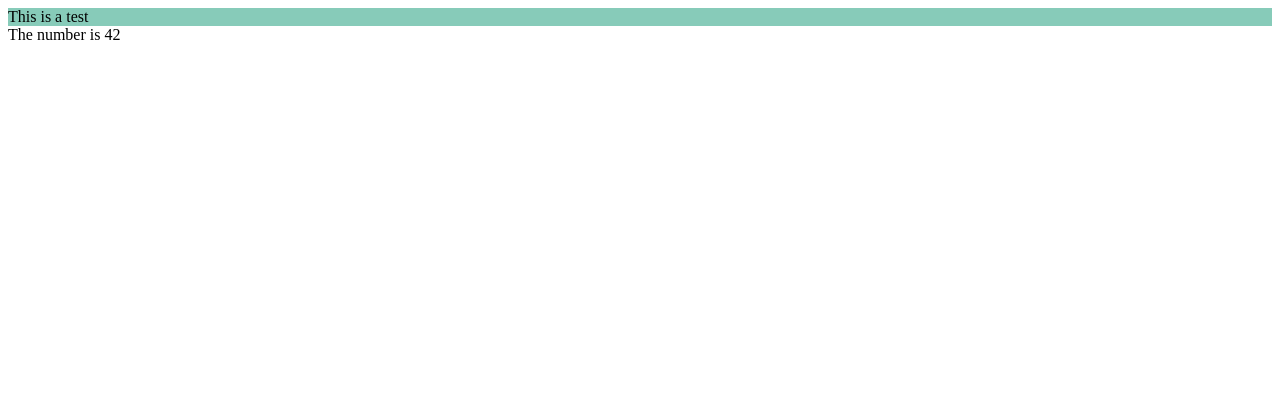
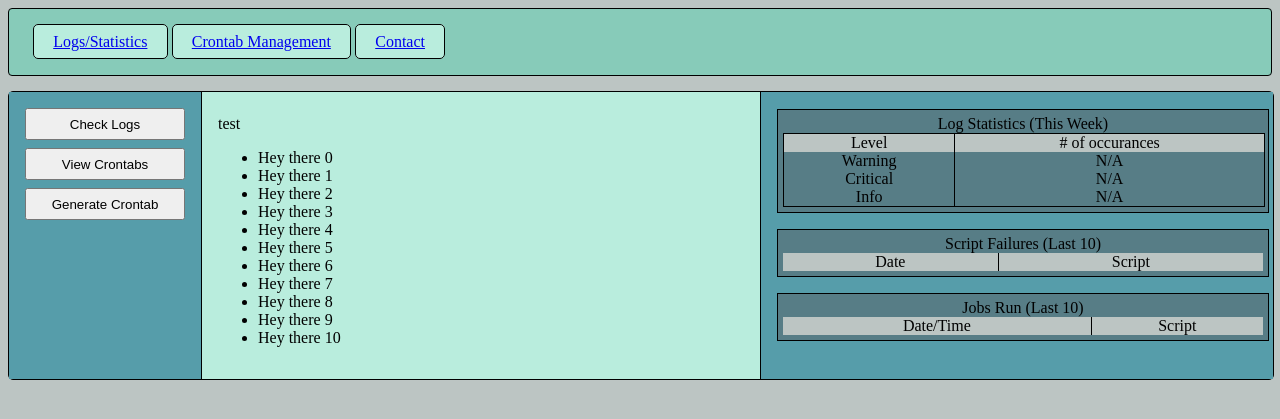
Before and after one commit to TristanAncelet/WebCron-Site, a PHP site: page / in a window 1280 px wide. Shown: the top 419 px of the page. Run offline with PHP 8.4, Linux system fonts and the light colour scheme.

Commit message:
finished beginnings of site

```diff
--- a/css/main.css
+++ b/css/main.css
@@ -1,3 +1,128 @@
 nav {
     background-color: #87CBB9;
+    border-radius: 4px;
+    border: 1px solid black;
+    padding: 1.5rem;
+    margin-bottom: 15px;
 }
+
+
+body {
+    background-color: #bcc5c3;
+}
+
+.nav-button {
+    background-color: #B9EDDD;
+    border-radius: 5px;
+    border: 1px solid black;
+    padding: 0.5rem 1.2rem;
+}
+
+.nav-button:hover {
+    background-color: aqua;
+}
+
+.rounded_border {
+    border-radius: 5px;
+}
+
+.bordered {
+    border: 1px solid black;
+}
+.bordered_left {
+    border-left: 1px solid black;
+}
+
+.bordered_right {
+    border-right: 1px solid black;
+}
+
+.content_area {
+    /*
+    display: flex;
+    flex-direction: row;
+    */
+    display: table;
+    width: 100%;
+}
+
+.menu_button {
+    width: 100%;
+    height: 2rem;
+    margin-bottom: 0.5rem;
+}
+
+.double_width_menu_bar {
+    display: flexbox;
+    background-color: #569DAA;
+    padding: 1rem;
+    width: 30rem;
+    margin-right: 1rem;
+}
+
+.wrapper {
+    width: 100%;
+    background-color: #577D86;
+    padding: 5px;
+}
+
+.wrapper:not(:last-child){
+    margin-bottom: 1rem;
+}
+.log_table {
+    display: table;
+    width: 100%;
+}
+
+.table_header {
+    display: table-cell;
+    text-align: center;
+    background-color: #bcc5c3;
+}
+
+.table_header:not(:last-child){
+    border-right: 1px solid black;
+}
+
+.center_text {
+    text-align: center;
+}
+
+.table_row {
+    width: 100%;
+    display: table-row;
+}
+
+.table_row:not(:last-child){
+    border-bottom: 1px solid black;
+}
+
+.table_cell {
+    display: table-cell;
+}
+
+.table_cell:not(:last-child){
+    border-right: 1px solid black;
+}
+
+.menu_bar {
+    display: flexbox;
+    background-color: #569DAA;
+    padding: 1rem;
+    width: 10rem;
+    margin-right: 1rem;
+}
+
+.cell {
+    display: table-cell;
+}
+
+.content {
+    background-color: #B9EDDD;
+    padding: 1rem;
+}
+
+
+.content_area::after {
+    clear: both;
+}
--- a/index.php
+++ b/index.php
@@ -4,17 +4,78 @@
 -->
 <html>
     <head>
+        <!-- <script src="https://cdn.tailwindcss.com"></script> -->
         <link rel="stylesheet" href="css/main.css">
         <title>This is a test</title>
     </head>
-    </body>
+    <body>
         <nav>
-            This is a test
+            <a class="nav-button" href='/'>Logs/Statistics</a>
+            <a class="nav-button" href='/crontabs.php'>Crontab Management</a>
+            <a class="nav-button" href='contact.php'>Contact</a>
         </nav>
-        <?php
-        $a = 42;
 
-        echo "The number is $a"
-        ?>
-    </body>
+        <div class="content_area bordered rounded_border">
+
+            <div class="menu_bar bordered_right cell">
+                <button class="menu_button"> Check Logs </button>
+                <button class="menu_button"> View Crontabs </button>
+                <button class="menu_button"> Generate Crontab </button>
+            </div>
+
+            <div class="content cell">
+                test
+                <?php
+                echo "<br>";
+                echo "<ul>";
+                for ($x = 0; $x <= 10; $x++){
+                    echo "<li> Hey there $x </li>";
+                }
+                echo "</ul>";
+                ?>
+
+            </div>
+
+            <div class="double_width_menu_bar bordered_left cell">
+                <div class="wrapper bordered center_text">
+                    Log Statistics (This Week)
+                    <div id="log_statistics_table" class="log_table bordered">
+                        <div class="table_row">
+                            <div class="table_header">Level</div>
+                            <div class="table_header"># of occurances</div>
+                        </div>
+                        <div class="table_row">
+                            <div class="table_cell">Warning</div> <div class="table_cell">N/A</div>
+                        </div>
+                        <div class="table_row">
+                            <div class="table_cell">Critical</div> <div class="table_cell">N/A</div>
+                        </div>
+                        <div class="table_row">
+                            <div class="table_cell">Info</div> <div class="table_cell">N/A</div>
+                        </div>
+                    </div>
+                </div>
+
+                <div class="wrapper bordered center_text">
+                    Script Failures (Last 10)
+                    <div id="script_failures" class="log_table">
+                        <div class="table_row">
+                            <div class="table_header">Date</div> <div class="table_header">Script</div>
+                        </div>
+                    </div>
+                </div>
+
+                <div class="wrapper bordered center_text">
+                    Jobs Run (Last 10)
+                    <div id="jobs_run_table" class="log_table">
+                        <div class="table_row">
+                            <div class="table_header">Date/Time</div> <div class="table_header">Script</div>
+                        </div>
+                    </div>
+                </div>
+
+            </div>
+        </div>
+
+   </body>
 </html>
```
